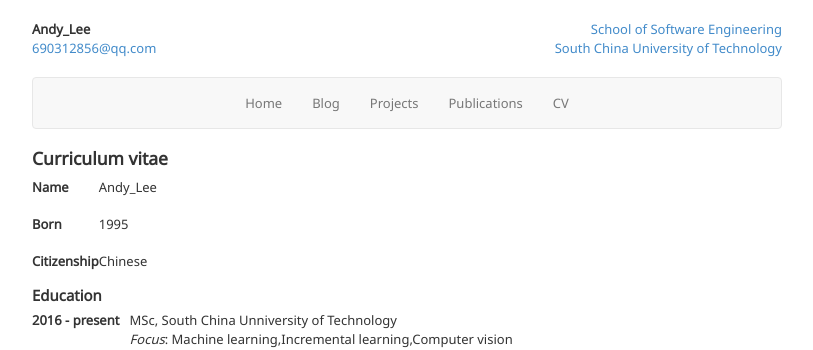
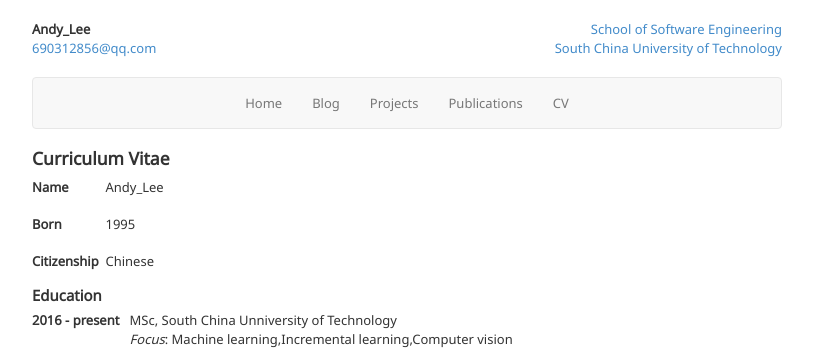
Before and after one commit to 690312856/690312856.github.io, a Jekyll site: the page built from cv.md, in a window 1280 px wide. Shown: the top 350 px of the page, without its empty margins (233-1046 px from the left). Built offline with Jekyll 4.4.1, drawn with Linux system fonts in a browser that asks for light colours; nearby versions of some CDN libraries; library files that are not in the unit come from our copies; Markdown is read by kramdown in place of the engine named in the settings; part of the change alters nothing that is shown.

```diff
--- a/cv.md
+++ b/cv.md
@@ -3,14 +3,14 @@ title: Curriculum vitae
 layout: default
 ---
 
-# Curriculum vitae
+# Curriculum Vitae
 
 |---|---|
-| **Name** | Andy_Lee |
+| **Name**&nbsp;&nbsp;&nbsp; | Andy_Lee |
 | &nbsp; ||
-| **Born** | 1995 |
+| **Born**&nbsp;&nbsp;&nbsp; | 1995 |
 | &nbsp; ||
-| **Citizenship** | Chinese |
+| **Citizenship**&nbsp;&nbsp; | Chinese |
 
 ## Education
 
```
